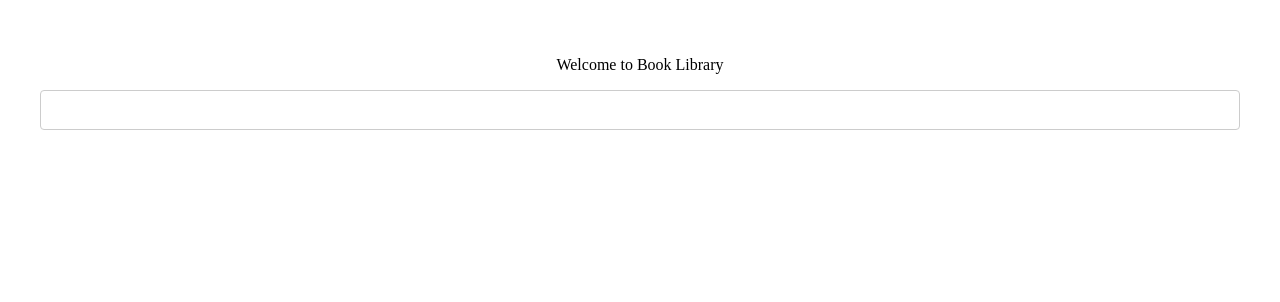
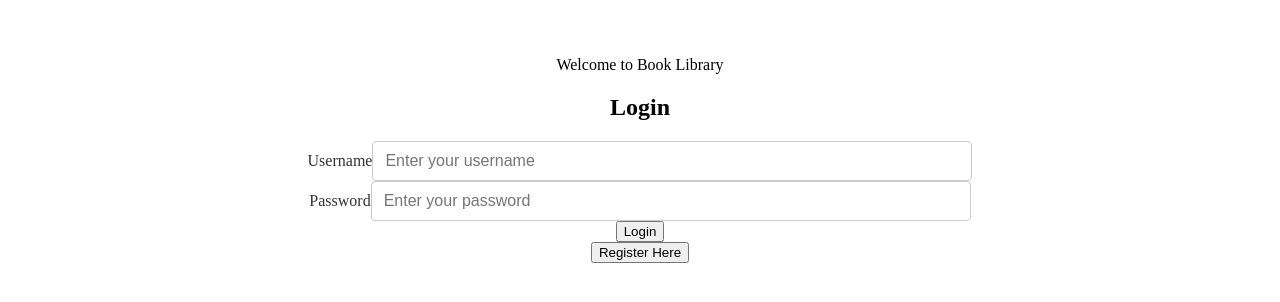
Before and after one commit to SabanaSK/Book-Library, a React (Vite) app: page /#/ in a window 1280 px wide. Shown: the top 302 px of the page. Built offline with nearby package versions, Linux system fonts and the light colour scheme.

Commit message:
Created Login-Page
- Added login validation.
- Added temporary placeholder authentication.

```diff
--- a/src/App.jsx
+++ b/src/App.jsx
@@ -1,12 +1,12 @@
 import "./App.css";
-import Input from "./components/ui/Input";
 import HomePage from "./pages/HomePage/HomePage";
+import LoginPage from "./pages/LoginPage/LoginPage";
 function App() {
   return (
     <>
       <div>
-        <HomePage/>
-        <Input />
+        <HomePage />
+        <LoginPage />
       </div>
     </>
   );
--- a/src/components/ui/Input.module.css
+++ b/src/components/ui/Input.module.css
@@ -1,8 +1,8 @@
 .input-group {
   display: flex;
   flex-direction: column;
-  margin-bottom: 20px;
-  width: 100%;
+  margin-bottom: 50px;
+  width: 50%;
 }
 
 label {
@@ -16,7 +16,7 @@ input {
   padding: 10px 12px;
   border: 1px solid #ccc;
   border-radius: 4px;
-  width: 100%;
+  width: 50%;
   box-sizing: border-box;
   transition: border-color 0.3s;
 
--- /dev/null
+++ b/src/pages/LoginPage/LoginPage.jsx
@@ -0,0 +1,108 @@
+import { useState, useRef } from "react";
+import styles from "./LoginPage.module.css";
+import Input from "../../components/ui/Input";
+const LoginPage = () => {
+  const [formData, setFormData] = useState({
+    username: "",
+    password: "",
+  });
+
+  const [errors, setErrors] = useState({
+    username: "",
+    password: "",
+    genericError: "", //Contains error messages that are more general and not tied to a specific input field.  (for our knowladge )
+  });
+
+  const formRef = useRef(null);
+  const handleInputChange = (e) => {
+    const { name, value } = e.target;
+    setFormData((prevState) => ({
+      ...prevState,
+      [name]: value,
+    }));
+  };
+  // TODO: Once the backend is ready, connect with the database for proper authentication.
+
+  const checkAuthentication = (username, password) => {
+    const correctUsername = "admin";
+    const correctPassword = "password123";
+
+    return username === correctUsername && password === correctPassword;
+  };
+  const validateForm = () => {
+    let isValid = true;
+    let tempErrors = {
+      username: "",
+      password: "",
+    };
+
+    if (!formData.username.trim()) {
+      isValid = false;
+      tempErrors.username = "Username is required";
+    }
+    if (!formData.password.trim()) {
+      isValid = false;
+      tempErrors.password = "Password is required";
+    }
+    if (isValid && !checkAuthentication(formData.username, formData.password)) {
+      isValid = false;
+      tempErrors.genericError = "Username or password is wrong";
+    }
+    setErrors(tempErrors);
+    return isValid;
+  };
+  const resetForm = () => {
+    if (formRef.current) {
+      formRef.current.reset();
+      setFormData({
+        username: "",
+        password: "",
+      });
+      setErrors({
+        username: "",
+        password: "",
+      });
+    }
+  };
+  const handleSubmit = (e) => {
+    e.preventDefault();
+
+    if (validateForm()) {
+      console.log("Form is valid");
+      resetForm();
+    } else {
+      console.log("Form has errors");
+    }
+  };
+  return (
+    <div className={styles.loginPage}>
+      <h2>Login</h2>
+      <form onSubmit={handleSubmit} ref={formRef}>
+        <Input
+          label="Username"
+          type="text"
+          name="username"
+          onChange={handleInputChange}
+          placeholder="Enter your username"
+        />
+        {errors.username && <p className={styles.error}>{errors.username}</p>}
+        <Input
+          label="Password"
+          type="password"
+          name="password"
+          onChange={handleInputChange}
+          placeholder="Enter your password"
+        />
+        {errors.password && <p className={styles.error}>{errors.password}</p>}
+        {errors.genericError && (
+          <p className={styles.error}>{errors.genericError}</p>
+        )}{" "}
+        <button type="submit" className={styles.submitButton}>
+          Login
+        </button>
+      </form>
+      <button type="button">Register Here</button>
+    </div>
+  );
+};
+export default LoginPage;
```
Also changed, not shown: src/pages/LoginPage/LoginPage.module.css (added).
